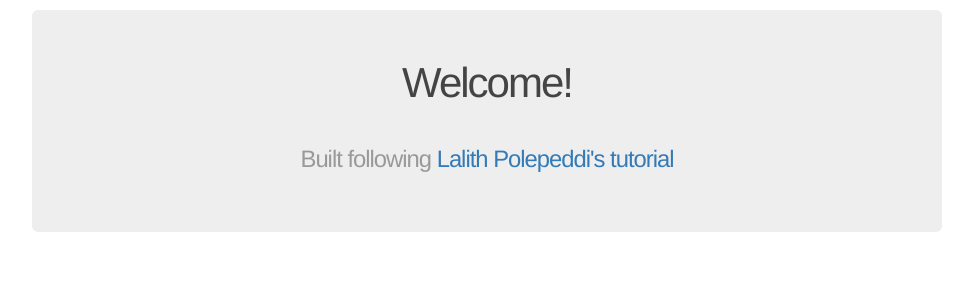
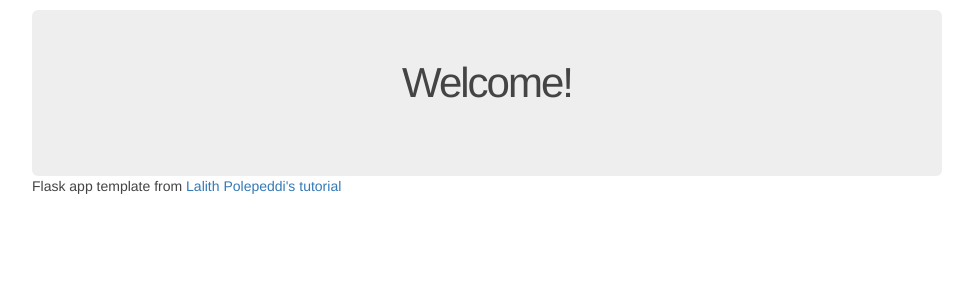
Before and after one commit to julytn/image-search-engine, a Flask app: page / in a window 1280 px wide. Shown: the part 35-335 px from the top of the page, without its empty margins (153-1126 px from the left). Run offline with Flask 2, Linux system fonts and the light colour scheme; some libraries are stand-ins or nearby versions.

```diff
--- a/templates/home.html
+++ b/templates/home.html
@@ -2,6 +2,7 @@
 {% block content %}
   <div class="jumbo">
     <h2>Welcome!<h2>
-    <h3>Built following <a href="http://net.tutsplus.com/tutorials/python-tutorials/an-introduction-to-pythons-flask-framework">Lalith Polepeddi's tutorial</a><h3>
   </div>
+
+  <p>Flask app template from <a href="http://net.tutsplus.com/tutorials/python-tutorials/an-introduction-to-pythons-flask-framework">Lalith Polepeddi's tutorial</a></p>
 {% endblock %}
```
